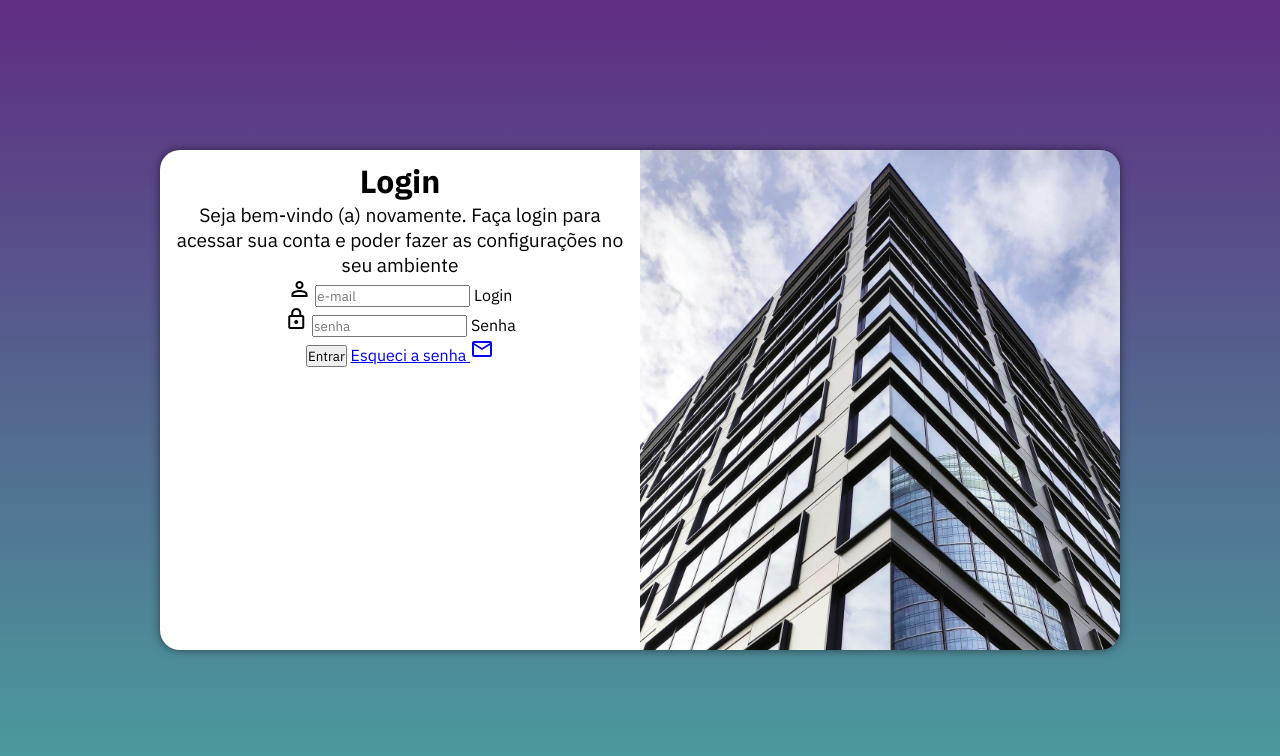
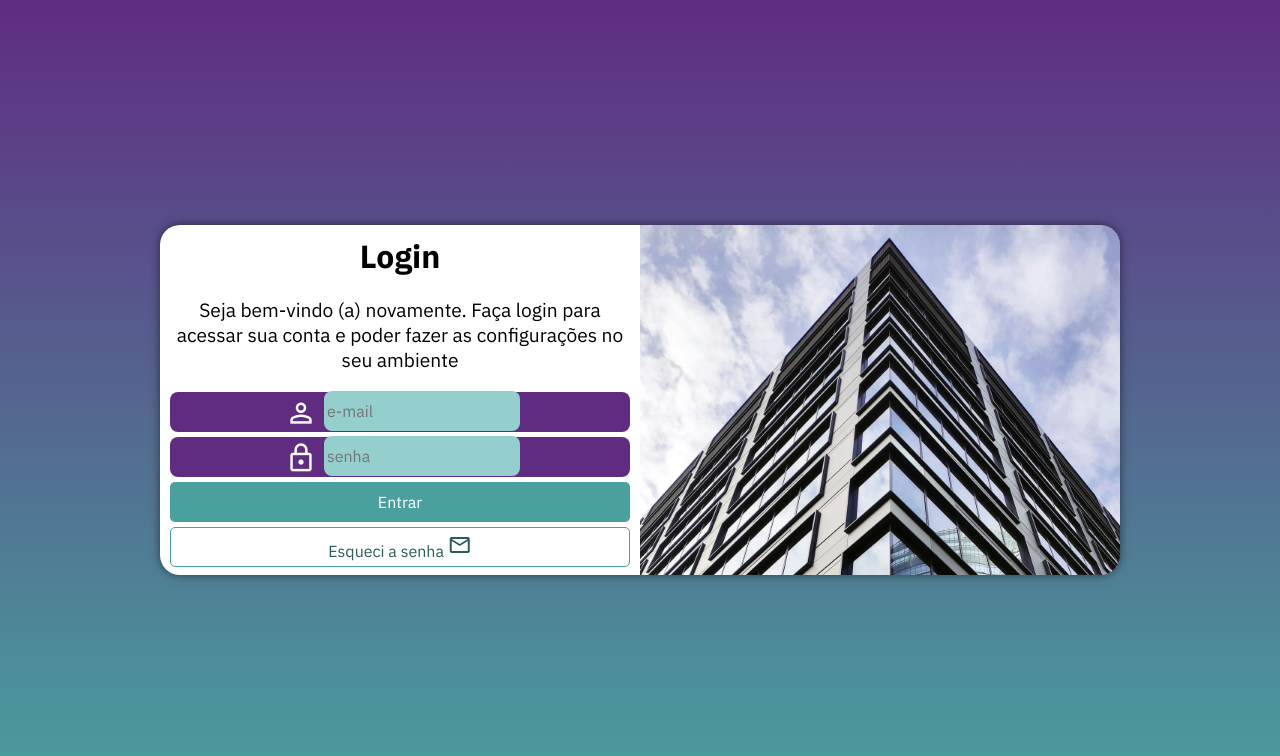
Before and after one commit to bvasquesdev/projeto-login, a plain HTML site: page index.html in a window 1280 px wide. Drawn offline with nearby package versions, Linux system fonts and the light colour scheme.

Commit message:
projeto tela de login finalizado.

```diff
--- a/estilos/media-query.css
+++ b/estilos/media-query.css
@@ -7,6 +7,7 @@
 
     section#login {
         width: 80vw;
+        height: 280px;
     }
 
     section#login > div#imagem {
@@ -28,6 +29,7 @@
 
     section#login {
         width: 960px;
+        height: 350px;
     }
 
     section#login > div#imagem {
@@ -47,5 +49,6 @@
 
     div#formulario > p {
         font-size: 1.2em;
+        margin: 20px 0px;
     }
 }
--- a/estilos/style.css
+++ b/estilos/style.css
@@ -31,15 +31,15 @@ section#login {
     position: absolute;
     top: 50%;
     left: 50%;
-    transform: translate(-50%, -50%);
     overflow: hidden;
     background-color: white;
     width: 250px;
-    height: 500px;
+    height: 520px;
     border-radius: 20px;
     box-shadow: 0px 0px 10px rgba(0, 0, 0, 0.514);
     transition: width 0.2s, height 0.2s;
     transition-timing-function: ease;
+    transform: translate(-50%, -50%);
 }
 
 section#login > div#imagem {
@@ -63,3 +63,77 @@ div#formulario {
 div#formulario > p {
     font-size: 0.8em;
 }
+
+form > div.campo {
+    background-color: #5f2c82;
+    width: 100%;
+    display: block;
+    height: 40px;
+    border-radius: 8px;
+    margin: 5px 0px;
+}
+
+div.campo label {
+    display: none;
+}
+
+div.campo > span {
+    color: white;
+    font-size: 2em;
+    width: 40px;
+    padding: 5px;
+}
+
+div.campo > input {
+    background-color: #94cfcd;
+    font-size: 1em;
+    width: calc(100% -44px);
+    height: 100%;
+    border: 0px;
+    border-radius: 8px;
+    padding: 3px;
+    transform: translateY(-12px);
+}
+
+div.campo > input:focus-within {
+    background-color: white;
+}
+
+form > input[type=submit] {
+    display: block;
+    font-size: 1em;
+    width: 100%;
+    height: 40px;
+    background-color: #49a09d;
+    color: white;
+    border: none;
+    border-radius: 5px;
+}
+
+form > input[type=submit]:hover {
+    background-color: #2b5c5a;
+    cursor: pointer;
+}
+
+form > a.botao {
+    display: block;
+    text-align: center;
+    font-size: 1em;
+    width: 100%;
+    height: 40px;
+    padding-top: 5px;
+    margin-top: 5px;
+    background-color: white;
+    color: #2b5c5a;
+    border: 1px solid #49a09d;
+    border-radius: 5px;
+    text-decoration: none;
+}
+
+form > a.botao:hover {
+    background-color: #5fd4d1;
+}
+
+form > a.botao > i {
+    font-size: 0.8em;
+}
--- a/index.html
+++ b/index.html
@@ -33,7 +33,7 @@
                         <label for="isenha">Senha</label>
                     </div>
                     <input type="submit" value="Entrar">
-                    <a href="esqueci.html">Esqueci a senha <span class="material-symbols-outlined">mail</span></a>
+                    <a href="esqueci.html" class="botao">Esqueci a senha <span class="material-symbols-outlined">mail</span></a>
                 </form>
             </div>
         </section>
```
